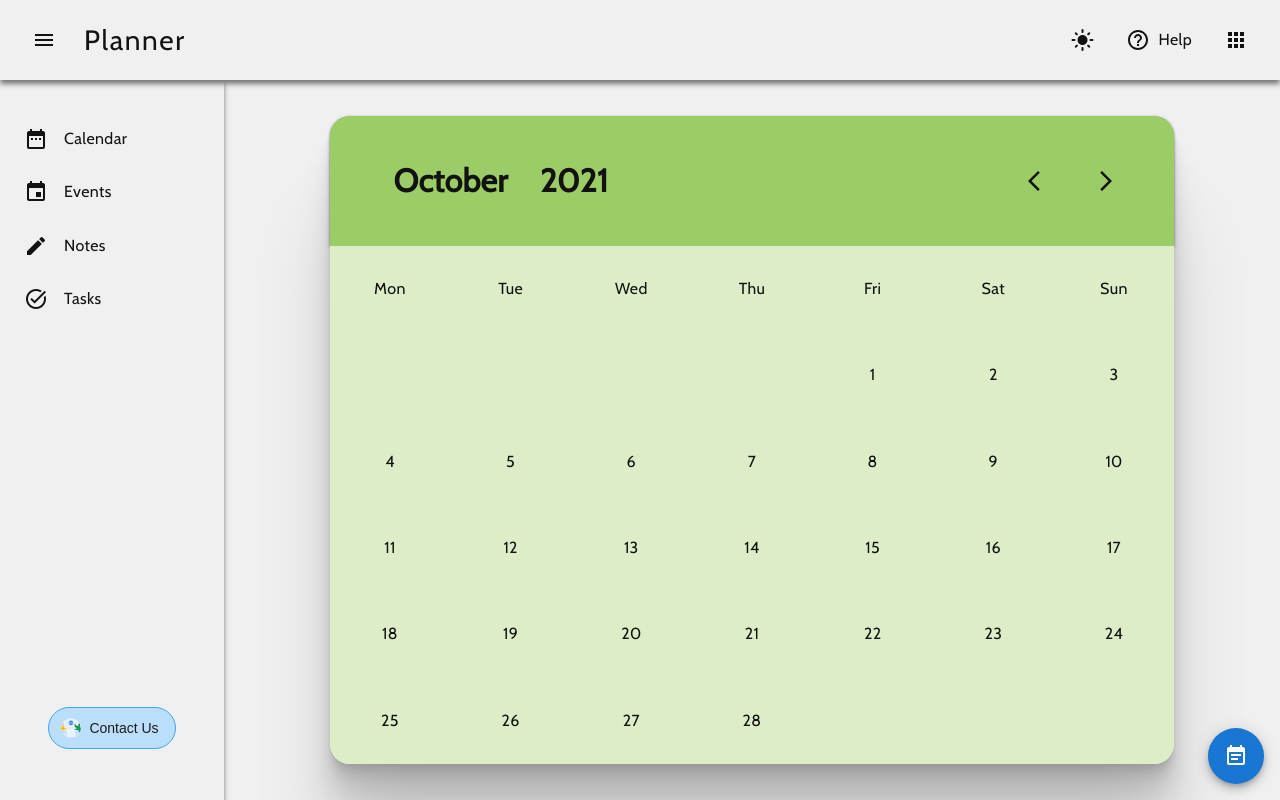
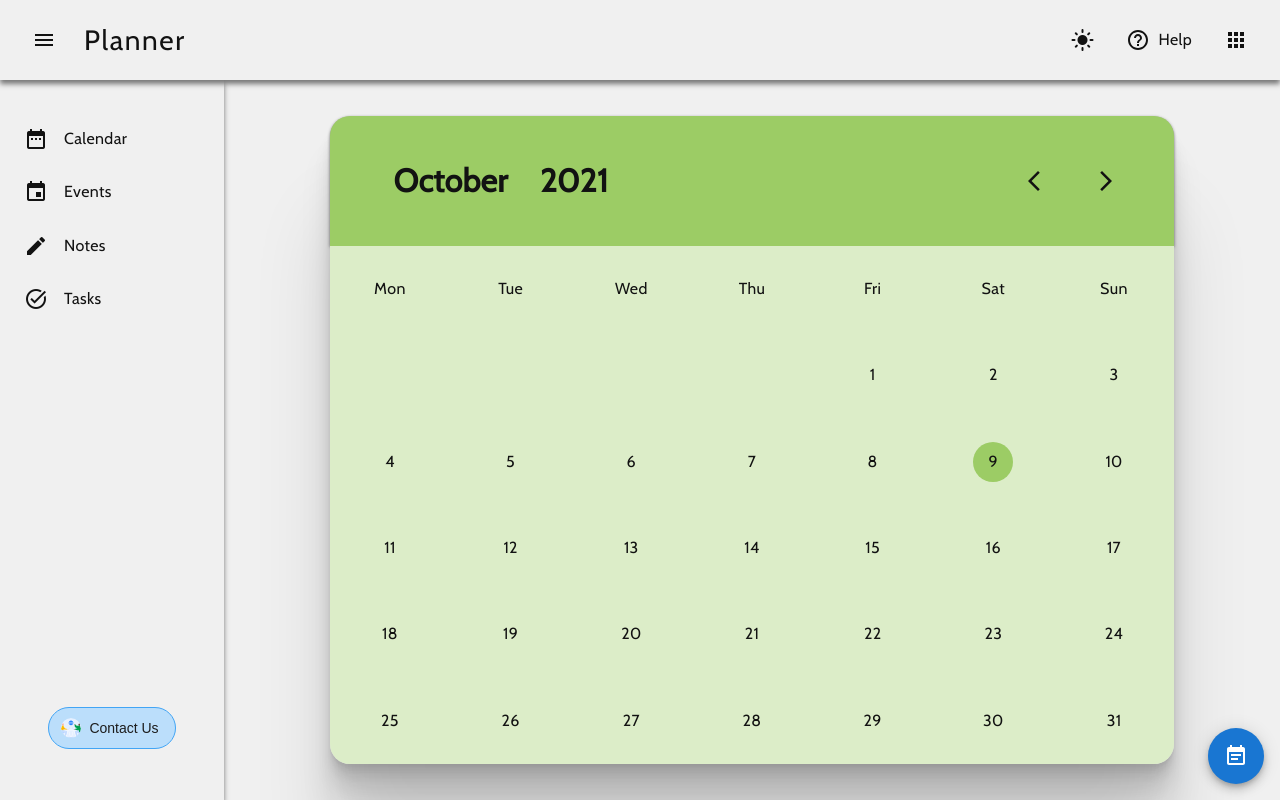
Before and after one commit to akshatmittal61/planner, a React (Create React App) app: page / in a window 1280 px wide. Built offline with nearby package versions, Linux system fonts and the light colour scheme.

Commit message:
Fixed calendar bugs

```diff
--- a/src/components/App.jsx
+++ b/src/components/App.jsx
@@ -11,9 +11,9 @@ import FeedBack from './FeedBack';
 
 const App = () => {
   const [sideBarExpand, setsideBarExpand] = useState((window.innerWidth > 880 ? true : false));
-  console.log(window.innerWidth);
   const [render, setRender] = useState(1);
   const handleRender = (link) => {
+    setsideBarExpand((window.innerWidth > 880 ? true : false));
     console.log(link);
     setRender(link + 1);
   }
--- a/src/components/Button.jsx
+++ b/src/components/Button.jsx
@@ -8,7 +8,6 @@ const Button = ({ className, imgSrc, imgAlt, text, onClick, color, variant }) =>
         fontSize: variant === "small" ? "0.75rem" : "0.875rem",
         padding: variant === "small" ? "0.6rem 0.75rem" : ".625rem 1rem .625rem 0.75rem"
     };
-    console.log(imgSrc);
     return (
         <button className={`btn btn-${style} btn-${style}-${color} ${className}`} onClick={onClick} style={btnStyle}>
             {variant !== "small" && <img className="btn__img" src={imgSrc} alt={imgAlt} />}
--- a/src/components/Calendar/Calendar.jsx
+++ b/src/components/Calendar/Calendar.jsx
@@ -15,9 +15,10 @@ const Calendar = () => {
     const Month = ["January", "February", "March", "April", "May", "June", "July", "August", "September", "October", "November", "December"];
     const Month_short3 = ["Jan", "Feb", "Mar", "Apr", "May", "Jun", "Jul", "Aug", "Sep", "Oct", "Nov", "Dec"];
     let mon = 31;
-    const null34 = Array(34).fill(null);
+    const null34 = Array(35).fill(null);
     let Day = null34;
     let leap = false;
+    let currentDate = parseInt(Date().substring(8, 10));
     let currentMonth_short3 = Date().substring(4, 7);
     let currentMonth, cuurentMonthNumber;
     for (let i = 0; i < 12; ++i) {
@@ -30,34 +31,26 @@ const Calendar = () => {
     let [monthDisplayIndex, setMonthDisplayIndex] = useState(cuurentMonthNumber);
     let [monthToDisplay, setMonthToDisplay] = useState(currentMonth);
     let [yearToDisplay, setYearToDisplay] = useState(currentYear);
-    let year = yearToDisplay;
-    let month = monthDisplayIndex;
     let Mon = monthToDisplay;
-    let i = 0, k = 0;
-    let render1 = (1 + mcode[month - 1] + ycode[year % 28]) % 7;
-    render1 = (render1 > 2) ? render1 - 2 : render1 + 5;
-    for (i = 0; i < 35; ++i) {
-        if (i >= render1 && i <= mon) Day[i] = ++k;
-    }
-    const [datesToDisplay, setDatesToDisplay] = useState(Day);
-    function chdate() {
+    function chdate(m, y) {
         mon = 31;
-        if (yearToDisplay % 4 === 0) {
-            if (yearToDisplay % 100 === 0) {
-                leap = (yearToDisplay % 400 === 0) ? true : false;
+        Day = null34;
+        if (y % 4 === 0) {
+            if (y % 100 === 0) {
+                leap = (y % 400 === 0) ? true : false;
             }
             else leap = true;
         }
         else leap = false;
-        if (((monthDisplayIndex === 4 || monthDisplayIndex === 6 || monthDisplayIndex === 9 || monthDisplayIndex === 11))) { --mon; }
-        else if (monthDisplayIndex === 2 && leap === true) {
+        if (((m === 4 || m === 6 || m === 9 || m === 11))) { --mon; }
+        else if (m === 2 && leap === true) {
             mon -= 2;
         }
-        else if (monthDisplayIndex === 2 && leap === false) {
+        else if (m === 2 && leap === false) {
             mon -= 3;
         }
         let i = 0, k = 0;
-        let render1 = (1 + mcode[monthDisplayIndex - 1] + ycode[yearToDisplay % 28]) % 7;
+        let render1 = (1 + mcode[m - 1] + ycode[y % 28]) % 7;
         render1 = (render1 >= 2) ? render1 - 2 : render1 + 5;
         for (i = 0; i < 35; ++i)
             Day[i] = (i >= render1 && i < mon + render1) ? ++k : null;
@@ -66,50 +59,50 @@ const Calendar = () => {
             while (k < mon)
                 Day[i++] = ++k;
         }
-        setDatesToDisplay(Day);
+        return Day;
     }
+    const [datesToDisplay, setDatesToDisplay] = useState(chdate(monthDisplayIndex, yearToDisplay));
     const [jumpToMonth, setJumpToMonth] = useState(-1);
     const editMonth = (newMonth) => {
-        const [monthToSet, yearToSet] = [parseInt(newMonth.substring(5, 7)), parseInt(newMonth.substring(0, 4))]
-        console.log(monthToSet + " " + yearToSet);
-        setYearToDisplay(yearToSet);
-        setMonthDisplayIndex(monthToSet);
-        Mon = Month[monthDisplayIndex - 1];
+        const [monthToSet, yearToSet] = [parseInt(newMonth.substring(5, 7)), parseInt(newMonth.substring(0, 4))];
+        setYearToDisplay(() => {
+            return yearToSet;
+        });
+        setMonthDisplayIndex(() => {
+            return monthToSet;
+        });
+        Mon = Month[monthToSet - 1];
         setMonthToDisplay(Mon);
-        chdate();
+        setDatesToDisplay(chdate(monthToSet, yearToSet));
         setJumpToMonth(-1);
     }
     const backMonth = () => {
-        console.clear();
         if (monthDisplayIndex > 1) {
             setMonthDisplayIndex(--monthDisplayIndex);
             Mon = Month[monthDisplayIndex - 1];
             setMonthToDisplay(Mon);
-            chdate();
         }
         else {
             setMonthDisplayIndex(12);
             Mon = Month[monthDisplayIndex - 1];
             setMonthToDisplay(Mon);
             setYearToDisplay(--yearToDisplay);
-            chdate();
         }
+        setDatesToDisplay(chdate(monthDisplayIndex, yearToDisplay));
     }
     const forwardMonth = () => {
-        console.clear();
         if (monthDisplayIndex < 12) {
             setMonthDisplayIndex(++monthDisplayIndex);
             Mon = Month[monthDisplayIndex - 1];
             setMonthToDisplay(Mon);
-            chdate();
         }
         else {
             setMonthDisplayIndex(1);
             Mon = Month[monthDisplayIndex - 1];
             setMonthToDisplay(Mon);
             setYearToDisplay(++yearToDisplay);
-            chdate();
         }
+        setDatesToDisplay(chdate(monthDisplayIndex, yearToDisplay));
     }
     const theme = useTheme();
     const transitionDuration = {
@@ -141,11 +134,29 @@ const Calendar = () => {
             </div>
             <div className="calendar-body" style={{ "backgroundColor": "var(--" + colors[monthDisplayIndex] + "-100)" }}>
                 <div className="day-row">
-                    {days.map(day => (<span className="day">{day}</span>))}
+                    {
+                        days.map(day => (
+                            <span className="day">{day}</span>
+                        ))
+                    }
                 </div>
-                {calRow.map(row => (<div className="cal-row">
-                    {calDate.map(date => (<span className={`cal-date _${(row * 7) + date}`}>{datesToDisplay[(row * 7) + date]}</span>))}
-                </div>))}
+                {
+                    calRow.map(row => (
+                        <div className="cal-row">
+                            {
+                                calDate.map(date => (
+                                    <span className={`cal-date _${(row * 7) + date}`}>
+                                        <span style={
+                                            { "backgroundColor": datesToDisplay[(row * 7) + date] === currentDate ? `var(--${colors[monthDisplayIndex]}-400)` : `transparent` }
+                                        }>
+                                            {datesToDisplay[(row * 7) + date]}
+                                        </span>
+                                    </span>
+                                ))
+                            }
+                        </div>
+                    ))
+                }
             </div>
             {
                 jumpToMonth > 0 && <JumpToMonth
--- a/src/components/ContactUs/ContactUs.jsx
+++ b/src/components/ContactUs/ContactUs.jsx
@@ -9,7 +9,7 @@ const ContactUs = () => {
                 <div className="row">
                     {
                         people.map((person, index) => (
-                            <div className="contact-card-container col-lg-50 col-md-100 col-sm-100">
+                            index<2 && <div className="contact-card-container col-lg-50 col-md-100 col-sm-100">
                                 <Card
                                     name={person.name}
                                     image={person.image}
--- a/src/components/Header/Header.jsx
+++ b/src/components/Header/Header.jsx
@@ -47,7 +47,7 @@ const Header = ({ sideBar, GoTo, onHelp }) => {
                 appBoxExpand && <div className="header-appbox">
                     {
                         AppLinks.map(((AppLink, index) => (
-                            <AppBoxLink icon={AppLink.icon} label={AppLink.label} GoToLink={() => { GoTo(index) }} />
+                            <AppBoxLink icon={AppLink.icon} label={AppLink.label} GoToLink={() => { setAppBoxExpand(false); GoTo(index) }} />
                         )))
                     }
                 </div>
--- a/src/components/Help/Help.jsx
+++ b/src/components/Help/Help.jsx
@@ -61,7 +61,7 @@ const Help = ({ GoTo }) => {
                         <div className="help-body-accordian-paragraph">
                             Planner navigation
                         </div>
-                        <div className="help-body-accordian-paragraph" onClick={() => GoTo(7)}>
+                        <div className="help-body-accordian-paragraph" onClick={() => GoTo(6)}>
                             Contact Us
                         </div>
                     </AccordionDetails>
--- a/src/style.css
+++ b/src/style.css
@@ -426,12 +426,22 @@
       justify-content: center;
       align-items: center; }
       .calendar-body .day-row .day, .calendar-body .day-row .cal-date, .calendar-body .cal-row .day, .calendar-body .cal-row .cal-date {
+        position: relative;
         display: flex;
         justify-content: center;
         align-items: center;
         width: 14.2857%;
         height: 100%;
         overflow: hidden; }
+      .calendar-body .day-row .cal-date span, .calendar-body .cal-row .cal-date span {
+        position: absolute;
+        width: 2.5rem;
+        height: 2.5rem;
+        display: flex;
+        justify-content: center;
+        align-items: center;
+        border-radius: 500px;
+        padding: 1rem; }
 
 .calendar-edit {
   background-color: rgba(0, 0, 0, 0.2);
@@ -2021,7 +2031,7 @@
     justify-content: center;
     align-items: center; }
   .contact-card-container {
-    padding: 0 3rem; }
+    padding: 3rem; }
     @media (max-width: 880px) {
       .contact-card-container {
         padding: 2rem; } }
@@ -2070,7 +2080,7 @@
       display: flex;
       justify-content: center;
       align-items: flex-end;
-      width: 50%;
+      width: 45%;
       height: 100%; }
       @media (max-width: 672px) {
         .card-head-image {
@@ -2103,9 +2113,9 @@
     .card-head-content {
       display: flex;
       justify-content: space-between;
-      align-items: center;
+      align-items: flex-start;
       flex-flow: column;
-      width: 50%;
+      width: 55%;
       height: 85%; }
       @media (max-width: 672px) {
         .card-head-content {
```
Also changed, not shown: src/components/ContactUs/people.json (+42 -0 lines), src/components/Help/HelpGuide.jsx (added, +23 -0 lines).
